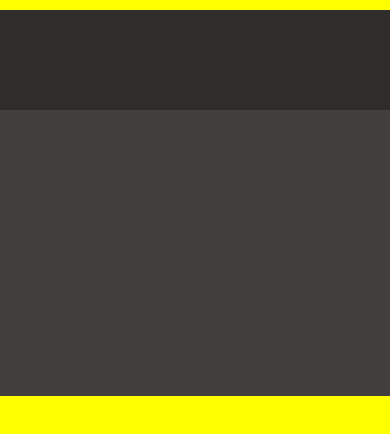
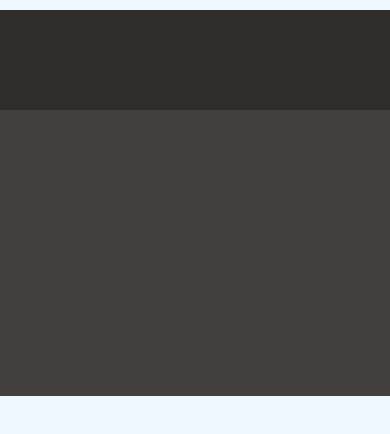
Before and after one commit to Greendayy/React-Info-Site, a React (Vite) app: page / in a window 390 px wide. Shown: the top 434 px of the page. Built offline with nearby package versions, Linux system fonts and the light colour scheme.

Commit message:
add-reademe.md

```diff
--- a/src/App.css
+++ b/src/App.css
@@ -113,7 +113,7 @@ margin-top: 32px;
 
 @media screen and (min-width: 320px) and (max-width: 480px) {
   body {
-  background: yellow;
+  background: aliceblue;
 
   }
   }
```
Also changed, not shown: 1 other file (tests, documents, lock files or other folders).
